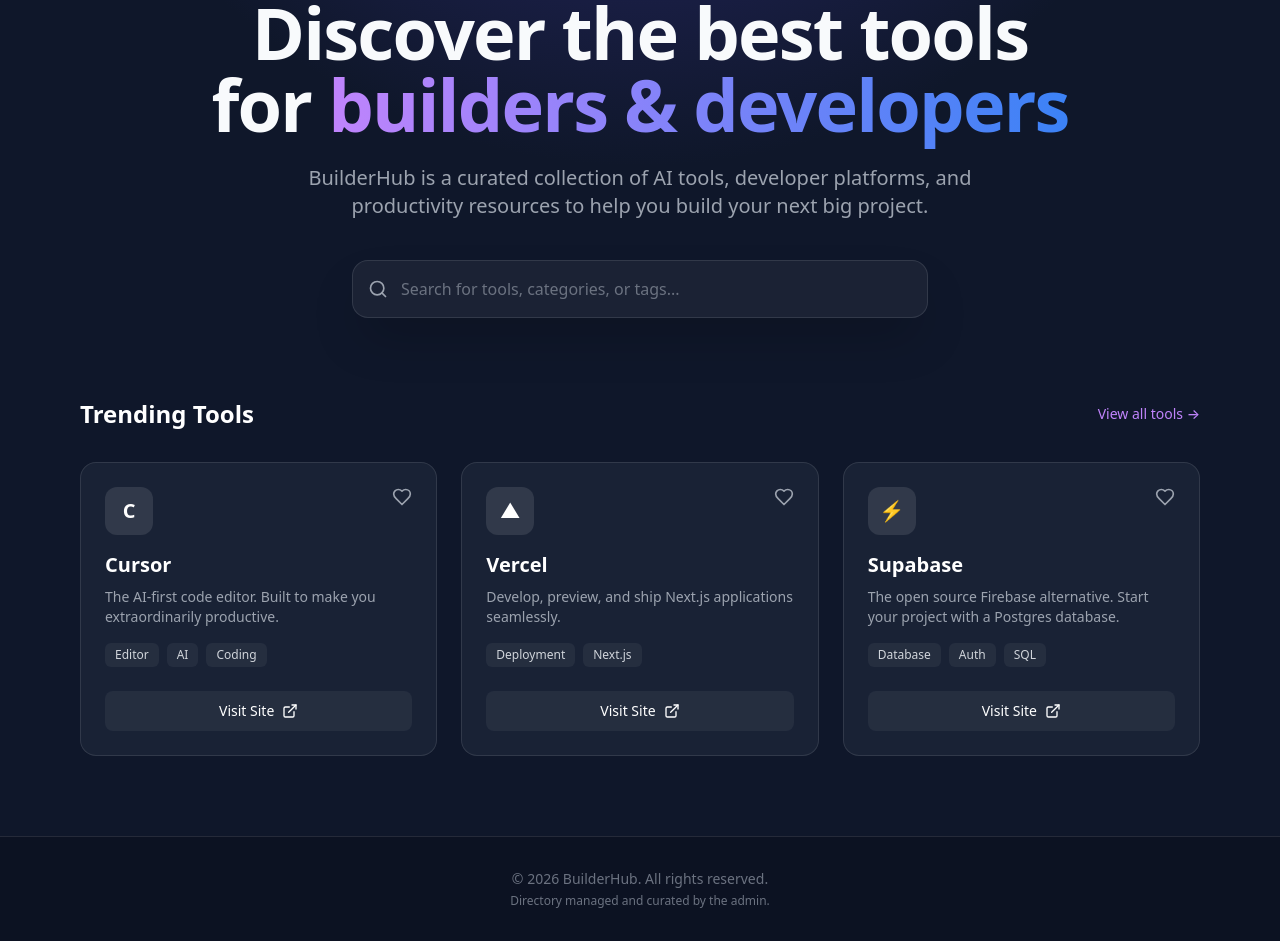
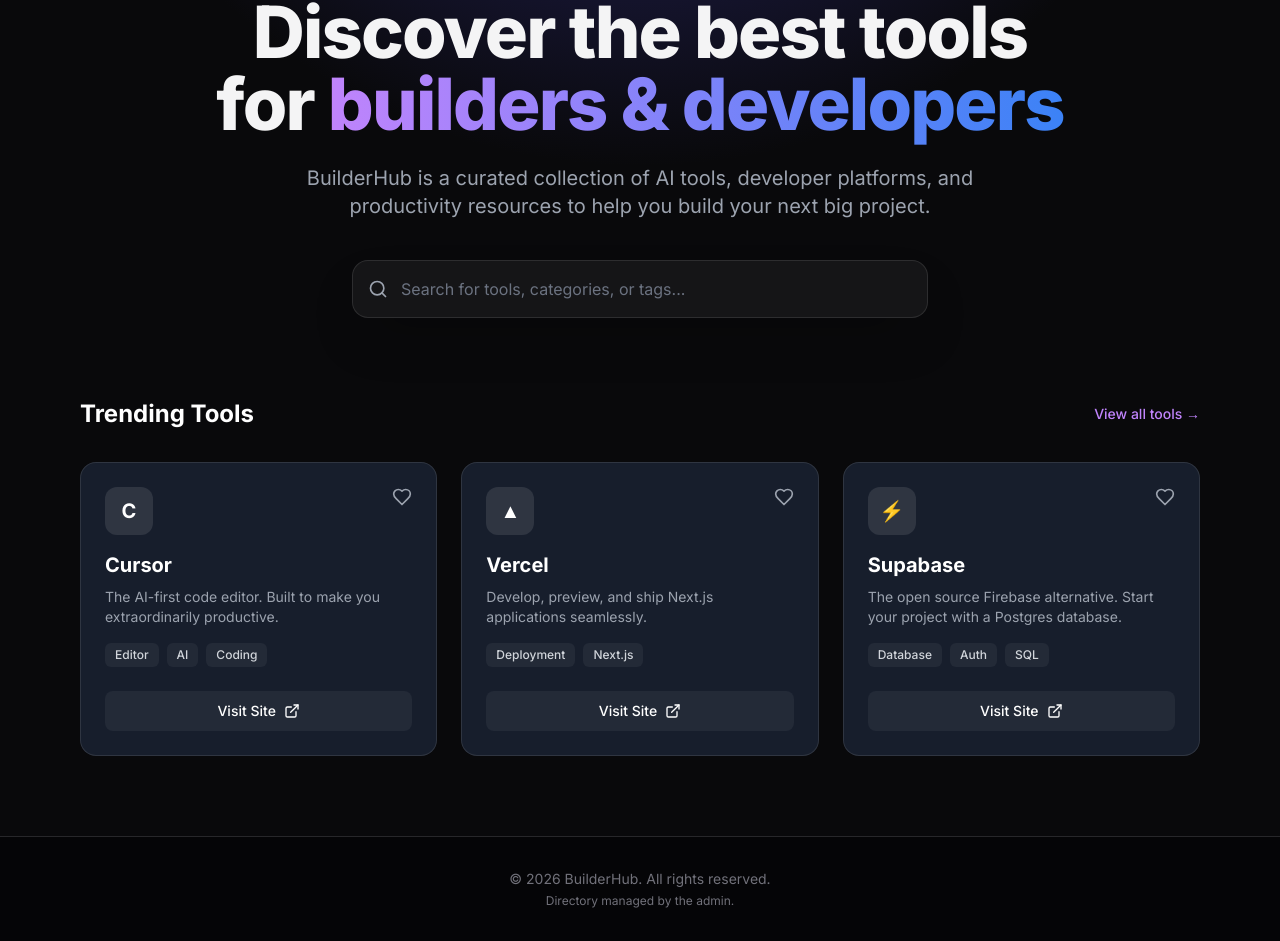
Before and after one commit to realmasin/builderhub, a Next.js app: page / in a window 1280 px wide. Shown: the part 213-1154 px from the top of the page. Built offline with nearby package versions, Linux system fonts and the light colour scheme.

Commit message:
Update layout.tsx

```diff
--- a/src/app/layout.tsx
+++ b/src/app/layout.tsx
@@ -1,10 +1,13 @@
 import type { Metadata } from "next";
+import { Inter } from "next/font/google";
 import "./globals.css";
 import Navbar from "../components/shared/Navbar";
 
+const inter = Inter({ subsets: ["latin"] });
+
 export const metadata: Metadata = {
-  title: "BuilderHub | Discover the Best Developer Tools",
-  description: "A modern platform for developers, builders, and AI enthusiasts to discover useful tools.",
+  title: "BuilderHub | Discover Tools",
+  description: "A modern platform for developers and builders.",
 };
 
 export default function RootLayout({
@@ -14,19 +17,15 @@
 }>) {
   return (
     <html lang="en" className="dark">
-      <body className="antialiased flex flex-col min-h-screen">
-
+      <body className={`${inter.className} flex flex-col min-h-screen bg-[#09090b] text-zinc-100`}>
         <Navbar />
-
-        <main className="flex-grow">
+        <main className="flex-grow w-full">
           {children}
         </main>
-
-        <footer className="border-t border-white/10 p-8 text-center text-sm text-gray-500 mt-auto bg-black/20">
+        <footer className="border-t border-zinc-800 p-8 text-center text-sm text-zinc-500 mt-auto bg-black/40">
           <p>© 2026 BuilderHub. All rights reserved.</p>
-          <p className="mt-1 text-xs">Directory managed and curated by the admin.</p>
+          <p className="mt-1 text-xs">Directory managed by the admin.</p>
         </footer>
-
       </body>
     </html>
   );
```
